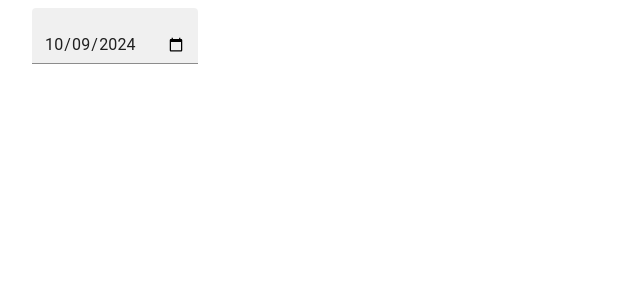
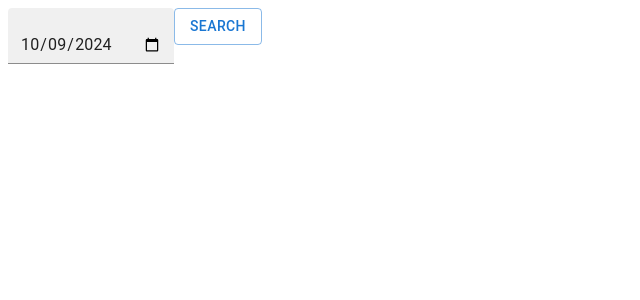
Before and after one commit to OracleTuxedo/bcap-fe, a Next.js app: page /ui in a window 1280 px wide. Shown: the top 300 px of the page, without its empty margins (0-640 px from the left). Built offline with nearby package versions, Linux system fonts and the light colour scheme.

Commit message:
custom button component

```diff
--- a/src/components/atoms/Container.tsx
+++ b/src/components/atoms/Container.tsx
@@ -1,24 +1,20 @@
 import React, { ReactNode } from 'react';
-import { Container } from "@mui/material";
+import { Container } from '@mui/material';
 
 export enum containerSizeEnum {
   EXTRASMALL = 'xs',
   SMALL = 'sm',
-  MEDIUM  = 'md',
-  LARGE  = 'lg',
-  EXTRALARGE  = 'xl',
+  MEDIUM = 'md',
+  LARGE = 'lg',
+  EXTRALARGE = 'xl',
 }
 
 type ContainerProps = {
-  size? : containerSizeEnum;
   children: ReactNode;
 };
 
-const CustomContainer = ({ size = containerSizeEnum.EXTRALARGE, children } : ContainerProps) => {
-  return (
-  <Container maxWidth={size}>
-    {children}
-  </Container>);
+const CustomContainer = ({ children }: ContainerProps) => {
+  return <Container sx={{}}>{children}</Container>;
 };
 
 export default CustomContainer;
--- /dev/null
+++ b/src/components/atoms/CustomButton.tsx
@@ -0,0 +1,29 @@
+import { buttonVariantEnum } from '@/enums';
+import { Button } from '@mui/material';
+type buttonSearchProps = {
+  title: string;
+  variant: buttonVariantEnum;
+  color?: string;
+  onClickHandler: (event: React.MouseEvent<HTMLButtonElement>) => void;
+};
+
+const CustomButton = ({
+  variant,
+  title,
+  color,
+  onClickHandler,
+}: buttonSearchProps) => {
+  return (
+    <Button
+      sx={{
+        bgcolor: color,
+      }}
+      variant={variant}
+      onClick={onClickHandler}
+    >
+      {title}
+    </Button>
+  );
+};
+
+export default CustomButton;
--- a/src/components/atoms/index.ts
+++ b/src/components/atoms/index.ts
@@ -1,9 +1,6 @@
-import Seo from "./seo";
-import CustomContainer from "./Container";
-import InputDate from "./InputDate";
+import Seo from './seo';
+import CustomContainer from './Container';
+import InputDate from './InputDate';
+import CustomButton from './CustomButton';
 
-export {
-    CustomContainer,
-    Seo,
-    InputDate,
-}
+export { CustomContainer, Seo, InputDate, CustomButton };
--- a/src/enums/index.ts
+++ b/src/enums/index.ts
@@ -8,3 +8,9 @@ export enum textFieldVariantEnum {
   OUTLINED = 'outlined',
   STANDARD = 'standard',
 }
+
+export enum buttonVariantEnum {
+  CONTAINED = 'contained',
+  OUTLINED = 'outlined',
+  TEXT = 'text',
+}
--- a/src/pages/ui/index.tsx
+++ b/src/pages/ui/index.tsx
@@ -1,20 +1,26 @@
 import { Box } from '@mui/material';
-import { CustomContainer, InputDate } from '../../components/atoms';
-import { ReactElement } from 'react';
+import { ReactElement, useState } from 'react';
 import { getToday } from '@/utils/date';
-import { textFieldVariantEnum } from '@/enums';
-const today: string = getToday();
+import { buttonVariantEnum, textFieldVariantEnum } from '@/enums';
+import { CustomButton, InputDate } from '@/components/atoms';
 
 const Ui = () => {
+  const [date, setDate] = useState<string>(getToday());
+
   return (
-    <CustomContainer>
+    <Box>
       <InputDate
         title="input"
-        onChangeHandler={(e) => console.log(e.target.value)}
-        date={today}
+        onChangeHandler={(e) => setDate(e.target.value)}
+        date={date}
         variant={textFieldVariantEnum.FILLED}
       />
-    </CustomContainer>
+      <CustomButton
+        title="search"
+        variant={buttonVariantEnum.OUTLINED}
+        onClickHandler={() => console.log('test')}
+      />
+    </Box>
   );
 };
 
```
